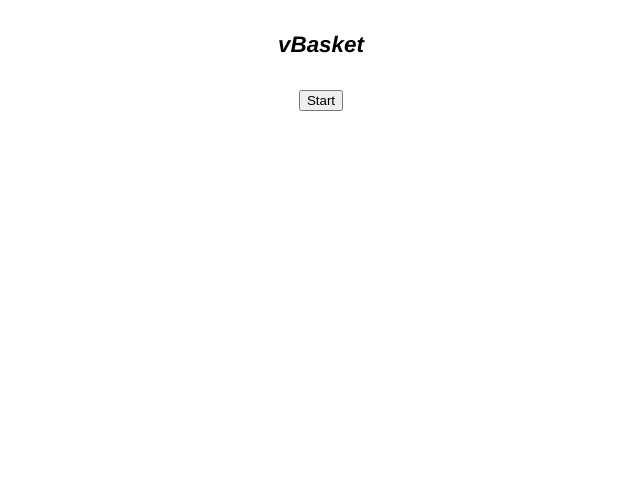
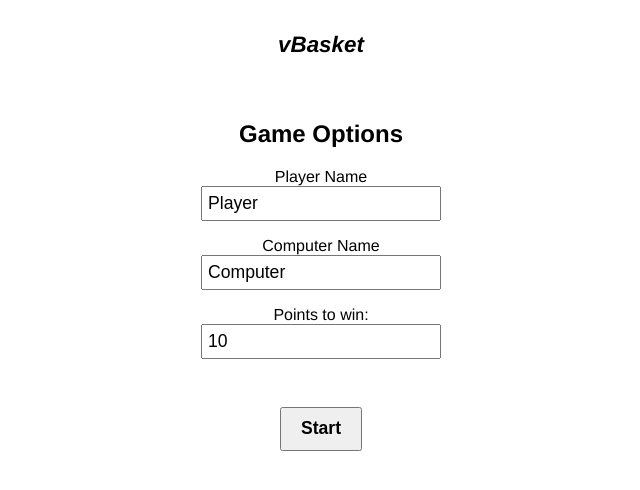
Before and after one commit to fermercadal/vue-basket, a Vue app: page / in a window 1280 px wide. Shown: the top 490 px of the page, without its empty margins (319-959 px from the left). Built offline with nearby package versions, Linux system fonts and the light colour scheme.

Commit message:
Add options, fix bugs

```diff
--- a/src/App.vue
+++ b/src/App.vue
@@ -3,6 +3,17 @@
     <h1>vBasket</h1>
 
     <section v-if="!start && !over" class="vBasket__start">
+      <h2>Game Options</h2>
+
+      <label>Player Name</label>
+      <input type="text" v-model="teams.A.name" />
+
+      <label>Computer Name</label>
+      <input type="text" v-model="teams.B.name" />
+
+      <label>Points to win:</label>
+      <input type="number" v-model="goal"/>
+
       <button @click="startGame">Start</button>
     </section>
 
@@ -10,12 +21,17 @@
       <GameScore :teams="teams" />
       <GameLogs :logs="logs" />
       <GameControls @player-shoot="handlePlayerShoot" :active="possesion"/>
+
+      <button @click="playAgain">Play Again</button>
+      <button @click="resetGame">Reset</button>
     </section>
 
     <section v-if="over" class="vBasket__over">
       <GameScore :teams="teams" />
       <p><strong>{{ winner }}</strong> wins!</p>
+
       <button @click="playAgain">Play Again</button>
+      <button @click="resetGame">Reset</button>
     </section>
   </div>
 </template>
@@ -33,8 +49,11 @@ export default {
   name: "App",
   data() {
     return {
+      goal: 10,
+      logs: [],
+      over: false,
+      possesion: true,
       start: false,
-      over: false,
       teams: {
         A: {
           name: 'Player',
@@ -45,9 +64,8 @@ export default {
           score: 0,
         },
       },
-      possesion: true,
-      logs: [],
       winner: null,
+
     };
   },
   components: {
@@ -59,10 +77,10 @@ export default {
     teams: {
       deep: true,
       handler(teams) {
-        if(teams.A.score >= 10) {
+        if(teams.A.score >= this.goal) {
           this.handleWin(teams.A.name)
         }
-        if(teams.B.score >= 10) {
+        if(teams.B.score >= this.goal) {
           this.handleWin(teams.B.name)
         }
       }
@@ -100,7 +118,8 @@ export default {
     },
     handlePlayerShoot(score) {
       this.handleScore('A', score);
-      if (!this.winner) {
+
+      if (this.teams.A.score < this.goal) {
         this.handleComputerShoot();
       }
     },
@@ -109,13 +128,18 @@ export default {
       this.start = false;
       this.winner = team;
     },
-    playAgain() {
+    resetGame() {
+      this.logs = [];
       this.over = false;
-      this.start = true;
-      this.winner = null;
-      this.logs = [];
+      this.possesion = true;
+      this.start = false;
       this.teams.A.score = 0;
       this.teams.B.score = 0;
+      this.winner = null;
+    },
+    playAgain() {
+      this.resetGame();
+      this.start = true;
     },
   },
 };
@@ -158,5 +182,32 @@ body {
     flex-direction: column;
     height: calc(100vh - 90px);
   }
+
+  .vBasket__start {
+    display: flex;
+    flex-direction: column;
+    align-items: center;
+    height: calc(100vh - 90px);
+    padding: 10px;
+
+    label {
+      display: block;
+      width: 100%;
+    }
+
+    input {
+      display: block;
+      font-size: 1.1rem;
+      margin-bottom: 1rem;
+      padding: 5px;
+    }
+
+    button {
+      font-size: 1.1rem;
+      font-weight: 600;
+      margin-top: 2rem;
+      padding: .6rem 1.2rem;
+    }
+  }
 }
 </style>
```
